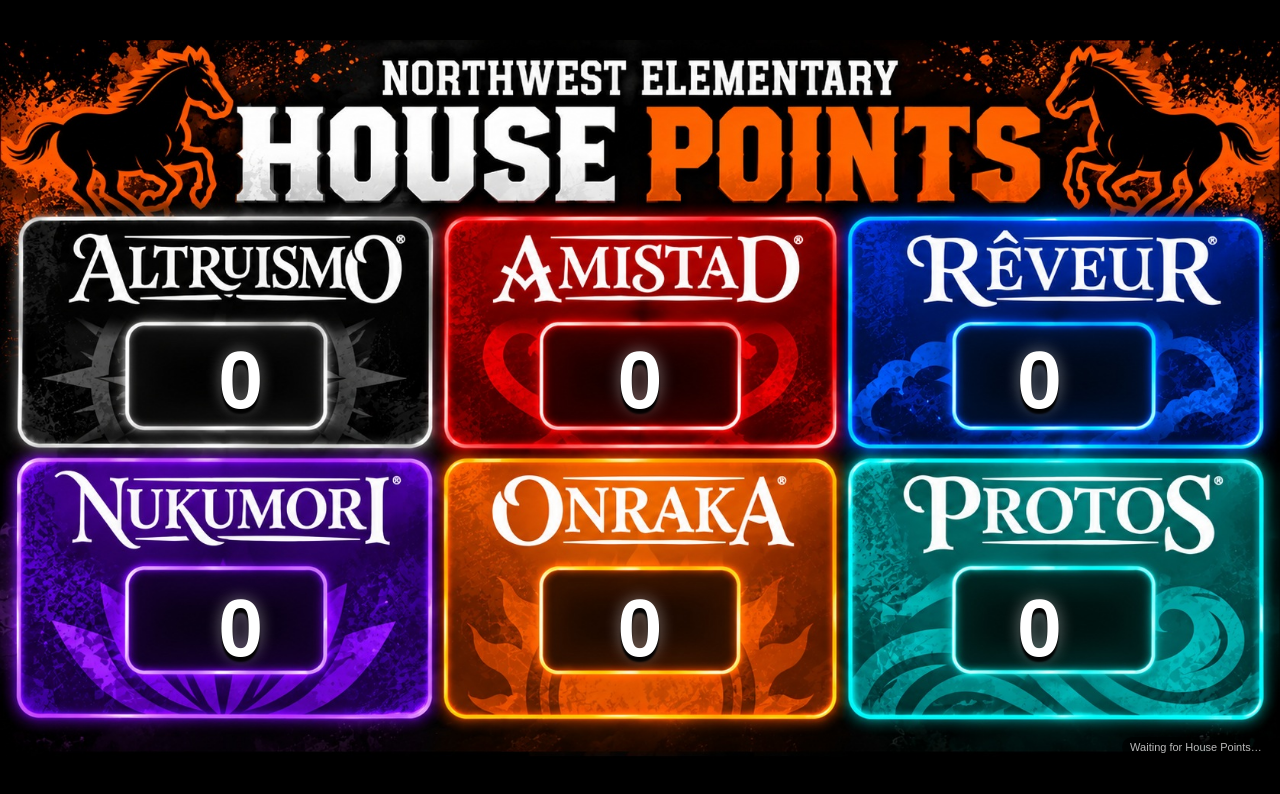
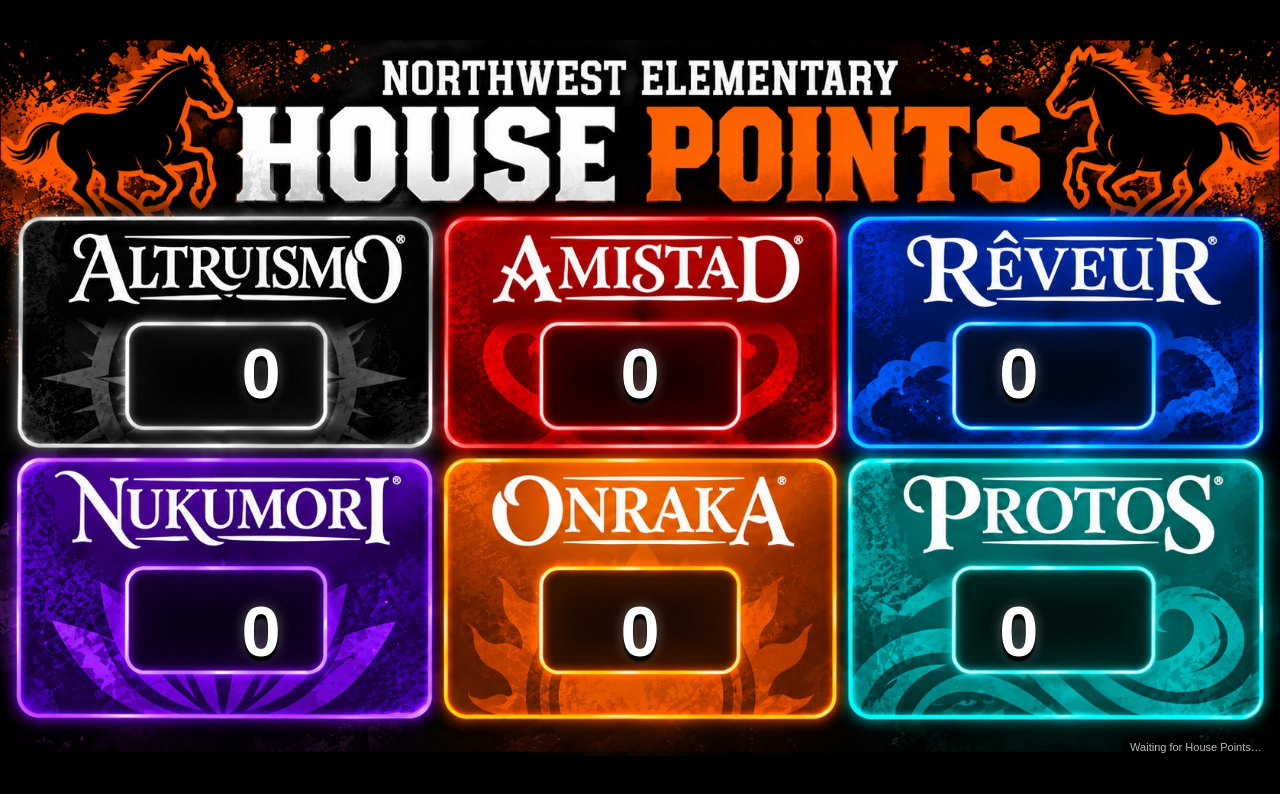
Before and after one commit to mwhite-mustang/northwest-elementary-house-points, a plain HTML site: page index.html in a window 1280 px wide. Drawn offline with Linux system fonts and the light colour scheme; no server answers.

Commit message:
Add files via upload

```diff
--- a/index.html
+++ b/index.html
@@ -8,12 +8,23 @@
 html,body{margin:0;width:100%;height:100%;overflow:hidden;background:#000;font-family:Arial,Helvetica,sans-serif}
 #wrap{position:absolute;inset:0;display:flex;align-items:center;justify-content:center;background:#000}
 #stage{position:relative;aspect-ratio:16/9;width:min(100vw,177.7778vh);height:min(100vh,56.25vw);
-background:url('house-scoreboard-v3.jpg') center center/100% 100% no-repeat}
-.score{position:absolute;transform:translate(-50%,-50%);width:17%;text-align:center;
-font-weight:900;font-size:clamp(42px,6.3vw,110px);line-height:1;color:#fff;
-text-shadow:0 5px 2px rgba(0,0,0,.95),0 0 16px rgba(255,255,255,.45);font-variant-numeric:tabular-nums}
-#altruismo{left:18.8%;top:47.19%} #amistad{left:50%;top:47.19%} #reveur{left:81.2%;top:47.19%}
-#nukumori{left:18.8%;top:81.65%} #onraka{left:50%;top:81.65%} #protos{left:81.2%;top:81.65%}
+background:url('house-scoreboard-v3.jpg') center/100% 100% no-repeat}
+.score{
+ position:absolute;transform:translate(-50%,-50%);
+ width:15%;height:12%;
+ display:flex;align-items:center;justify-content:center;
+ text-align:center;font-weight:900;
+ font-size:clamp(40px,5.5vw,94px);line-height:1;
+ color:#fff;text-shadow:0 5px 2px rgba(0,0,0,.95),0 0 14px rgba(255,255,255,.35);
+ font-variant-numeric:tabular-nums;
+}
+/* Tuned against the live 16:9 screenshot: centers of the six dark score windows */
+#altruismo{left:20.4%;top:46.4%}
+#amistad{left:50.0%;top:46.4%}
+#reveur{left:79.6%;top:46.4%}
+#nukumori{left:20.4%;top:82.2%}
+#onraka{left:50.0%;top:82.2%}
+#protos{left:79.6%;top:82.2%}
 #status{position:absolute;right:.8%;bottom:.4%;font-size:11px;color:#bbb;background:#000a;padding:4px 8px;border-radius:10px}
 </style></head>
 <body><div id="wrap"><div id="stage">
```
